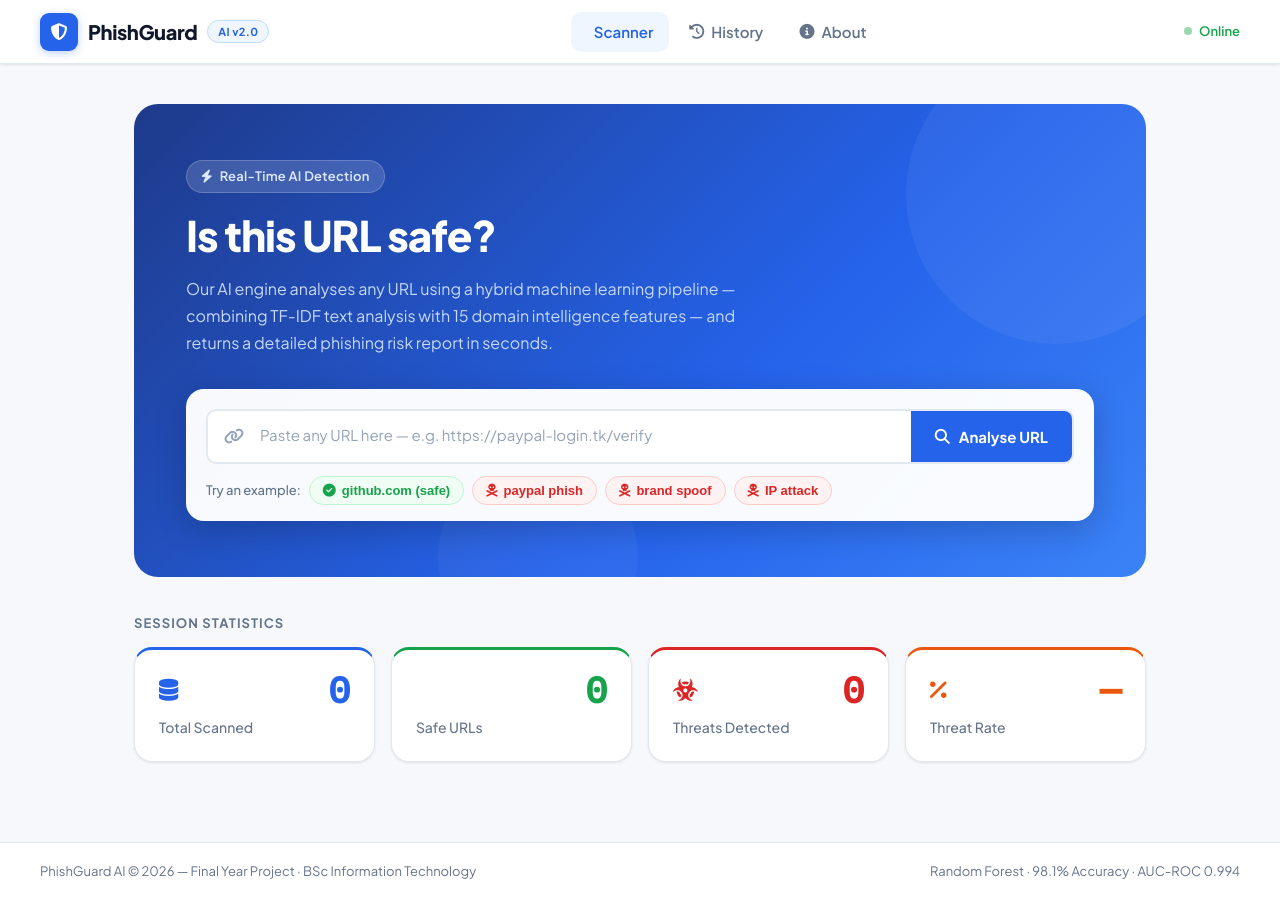
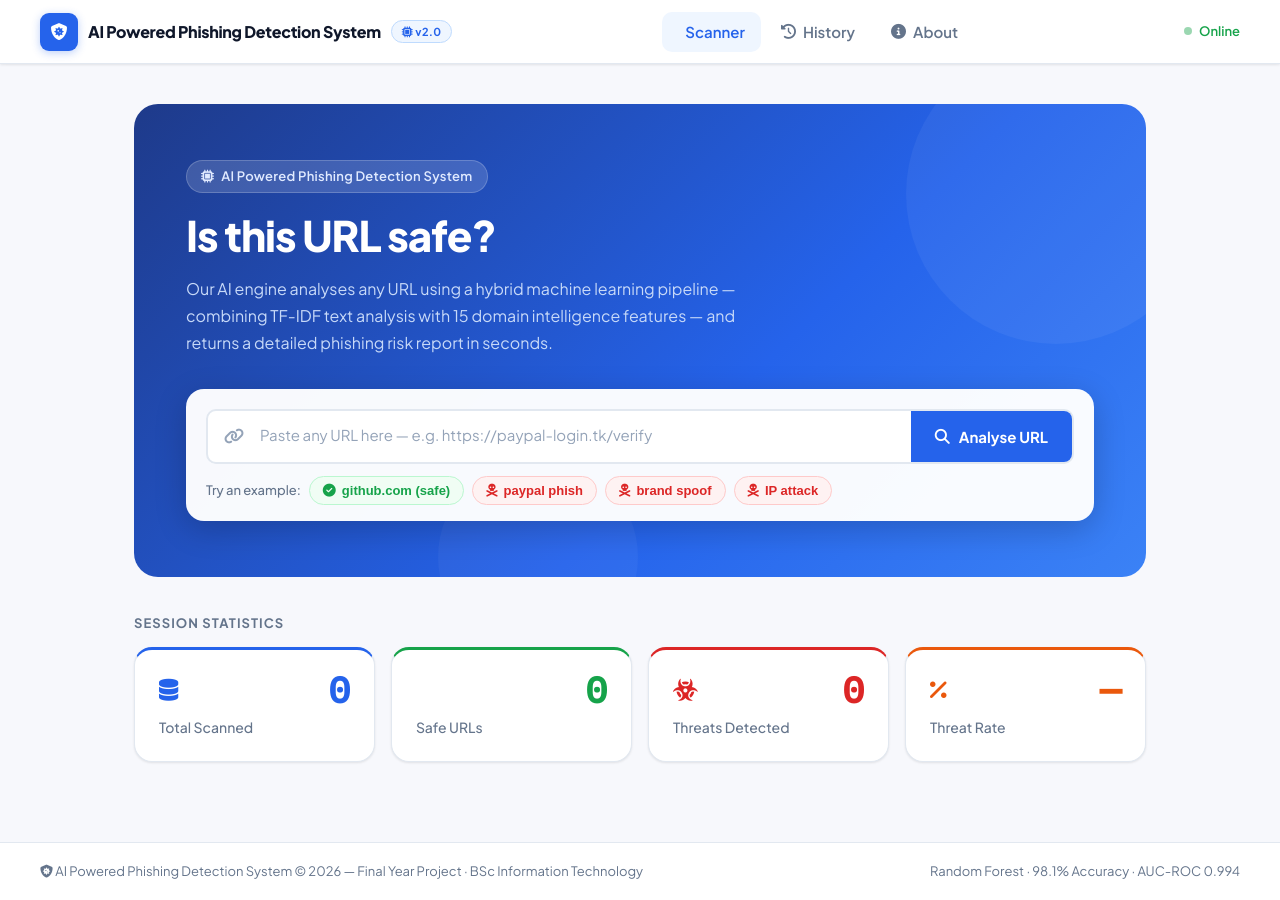
Before and after one commit to membongchristopher/phishguard, a Flask app: page / in a window 1280 px wide. Run offline with Flask 3, Linux system fonts and the light colour scheme; data that the repository does not hold is empty.

Commit message:
update name and icon to AI POWERED PHISHING DETECTION SYSTEM

```diff
--- a/static/style.css
+++ b/static/style.css
@@ -1,3 +1,4 @@
+
 :root {
     --white:    #ffffff;
     --bg:       #f7f8fc;
@@ -56,7 +57,7 @@ body {
     min-height: 100vh;
 }
 
-/* ── NAVBAR */
+/*  NAVBAR  */
 .navbar {
     background: var(--white);
     border-bottom: 1.5px solid var(--border);
@@ -86,10 +87,11 @@ body {
     box-shadow: 0 2px 8px rgba(37,99,235,0.3);
 }
 .nav-name {
-    font-size: 20px;
+    font-size: 16px;
     font-weight: 800;
     color: var(--text);
-    letter-spacing: -0.4px;
+    letter-spacing: -0.3px;
+    white-space: nowrap;
 }
 .nav-badge {
     background: var(--blue-lt);
@@ -200,7 +202,7 @@ body {
     font-weight: 400;
 }
 
-/*INPUT BOX*/
+/* INPUT BOX */
 .input-box {
     background: rgba(255,255,255,0.97);
     border-radius: var(--r-lg);
@@ -285,7 +287,7 @@ body {
 .try-bad   { background: var(--red-lt);   color: var(--red);   border-color: var(--red-bdr); }
 .try-chip:hover { opacity: 0.75; transform: translateY(-1px); }
 
-/* ── SCANNING BOX ─────────────────────────────────── */
+/*  SCANNING BOX  */
 .scanning-box {
     background: var(--white);
     border: 1.5px solid var(--border);
@@ -359,7 +361,7 @@ body {
     width: 0%;
 }
 
-/*  RESULT BOX  */
+/*  RESULT BOX */
 .result-box {
     border-radius: var(--r-lg);
     overflow: hidden;
@@ -580,7 +582,7 @@ body {
 .scard-orange .scard-icon { color: var(--orange); }
 .scard-orange .scard-num  { color: var(--orange); }
 
-/*  PAGE HEADER */
+/* PAGE HEADER  */
 .page-header {
     display: flex; align-items: flex-start; justify-content: space-between;
     margin-bottom: 24px; gap: 16px; flex-wrap: wrap;
@@ -625,7 +627,7 @@ body {
 }
 .del-btn:hover { border-color: var(--red); color: var(--red); }
 
-/*  LOG TABLE  */
+/* LOG TABLE  */
 .table-card {
     background: var(--white);
     border: 1.5px solid var(--border);
@@ -702,7 +704,7 @@ body {
     font-size: 15px;
 }
 
-/*  ABOUT */
+/* ABOUT */
 .about-cards {
     display: grid;
     grid-template-columns: repeat(3,1fr);
@@ -790,7 +792,7 @@ body {
 .feat-row span:last-child { color: var(--text-3); font-size: 13px; }
 .feat-row span:first-child { color: var(--text-4); font-size: 13px; text-align: center; }
 
-/*  FOOTER  */
+/* FOOTER */
 .footer {
     background: var(--white);
     border-top: 1.5px solid var(--border);
@@ -800,7 +802,7 @@ body {
     flex-wrap: wrap; gap: 8px;
 }
 
-/*  UTILITIES  */
+/* UTILITIES */
 @keyframes shake {
     0%,100% { transform: translateX(0); }
     25%,75%  { transform: translateX(-5px); }
@@ -812,7 +814,7 @@ body {
 ::-webkit-scrollbar-track { background: transparent; }
 ::-webkit-scrollbar-thumb { background: var(--border2); border-radius: 10px; }
 
-/*  RESPONSIVE  */
+/* RESPONSIVE */
 @media (max-width: 1000px) {
     .about-cards   { grid-template-columns: repeat(2,1fr); }
     .stats-grid    { grid-template-columns: repeat(2,1fr); }
--- a/templates/index.html
+++ b/templates/index.html
@@ -3,19 +3,19 @@
 <head>
     <meta charset="UTF-8">
     <meta name="viewport" content="width=device-width, initial-scale=1.0">
-    <title>PhishGuard — AI Phishing Detector</title>
+    <title>AI Powered Phishing Detection System</title>
     <link href="https://fonts.googleapis.com/css2?family=Plus+Jakarta+Sans:wght@400;500;600;700;800&family=IBM+Plex+Mono:wght@400;500&display=swap" rel="stylesheet">
     <link href="https://cdnjs.cloudflare.com/ajax/libs/font-awesome/6.5.0/css/all.min.css" rel="stylesheet">
     <link rel="stylesheet" href="{{ url_for('static', filename='style.css') }}">
 </head>
 <body>
 
-<!-- NAVBAR -->
+<!--  NAVBAR -->
 <nav class="navbar">
     <div class="nav-brand">
-        <div class="nav-logo"><i class="fa-solid fa-shield-halved"></i></div>
-        <span class="nav-name">PhishGuard</span>
-        <span class="nav-badge">AI v2.0</span>
+        <div class="nav-logo"><i class="fa-solid fa-shield-virus"></i></div>
+        <span class="nav-name">AI Powered Phishing Detection System</span>
+        <span class="nav-badge"><i class="fa-solid fa-microchip"></i> v2.0</span>
     </div>
     <div class="nav-links">
         <a class="nav-link active" href="#" onclick="switchPage('scanner',this);return false">
@@ -34,16 +34,16 @@
     </div>
 </nav>
 
-<!-- PAGES -->
+<!-- PAGES  -->
 <div class="app">
 
-    <!--  SCANNER PAGE -->
+    <!-- SCANNER PAGE -->
     <div id="page-scanner" class="page active">
 
         <!-- Hero -->
         <div class="hero">
             <div class="hero-inner">
-                <div class="hero-tag"><i class="fa-solid fa-bolt"></i> Real-Time AI Detection</div>
+                <div class="hero-tag"><i class="fa-solid fa-microchip"></i> AI Powered Phishing Detection System</div>
                 <h1 class="hero-title">Is this URL safe?</h1>
                 <p class="hero-desc">
                     Our AI engine analyses any URL using a hybrid machine learning pipeline —
@@ -219,7 +219,7 @@
 
     </div>
 
-    <!-- HISTORY PAGE -->
+    <!-- HISTORY PAGE  -->
     <div id="page-history" class="page">
 
         <div class="page-header">
@@ -264,13 +264,13 @@
 
     </div>
 
-    <!--  ABOUT PAGE -->
+    <!-- ABOUT PAGE -->
     <div id="page-about" class="page">
 
         <div class="page-header">
             <div>
-                <h2 class="page-title">About PhishGuard</h2>
-                <p class="page-desc">How the AI-powered phishing detection engine works</p>
+                <h2 class="page-title">About the System</h2>
+                <p class="page-desc">How the AI Powered Phishing Detection System works</p>
             </div>
         </div>
 
@@ -334,9 +334,9 @@
     </div>
 </div>
 
-<!--  FOOTER -->
+<!-- FOOTER  -->
 <footer class="footer">
-    <span>PhishGuard AI &copy; 2026 — Final Year Project &middot; BSc Information Technology</span>
+    <span><i class="fa-solid fa-shield-virus"></i> AI Powered Phishing Detection System &copy; 2026 — Final Year Project &middot; BSc Information Technology</span>
     <span>Random Forest · 98.1% Accuracy · AUC-ROC 0.994</span>
 </footer>
 
@@ -344,7 +344,7 @@
 // STATE
 let allLogs = [], logsFilter = 'all';
 
-// PAGE SWITCHING
+//  PAGE SWITCHING
 function switchPage(name, el) {
     document.querySelectorAll('.page').forEach(p => p.classList.remove('active'));
     document.querySelectorAll('.nav-link').forEach(l => l.classList.remove('active'));
@@ -367,7 +367,7 @@ function resetScan() {
     window.scrollTo({ top: 0, behavior: 'smooth' });
 }
 
-// PROGRESS ANIMATION
+//  PROGRESS ANIMATION
 const SC_MSGS = [
     'Tokenizing & stemming URL...',
     'Running TF-IDF vectorization...',
@@ -457,7 +457,7 @@ async function performScan() {
     }
 }
 
-//  SHOW RESULT
+// SHOW RESULT
 function showResult(d, url) {
     const box    = document.getElementById('resultBox');
     const isSafe = d.status === 'safe';
```
